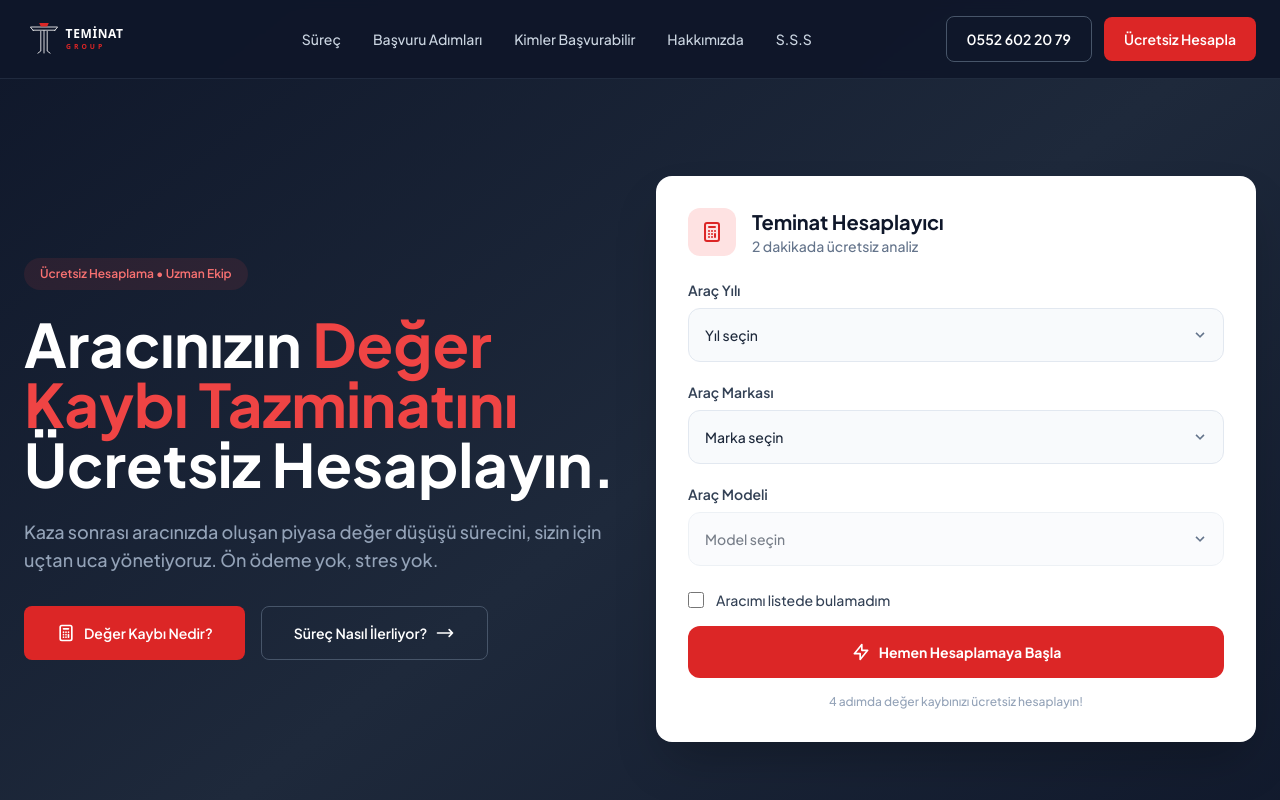
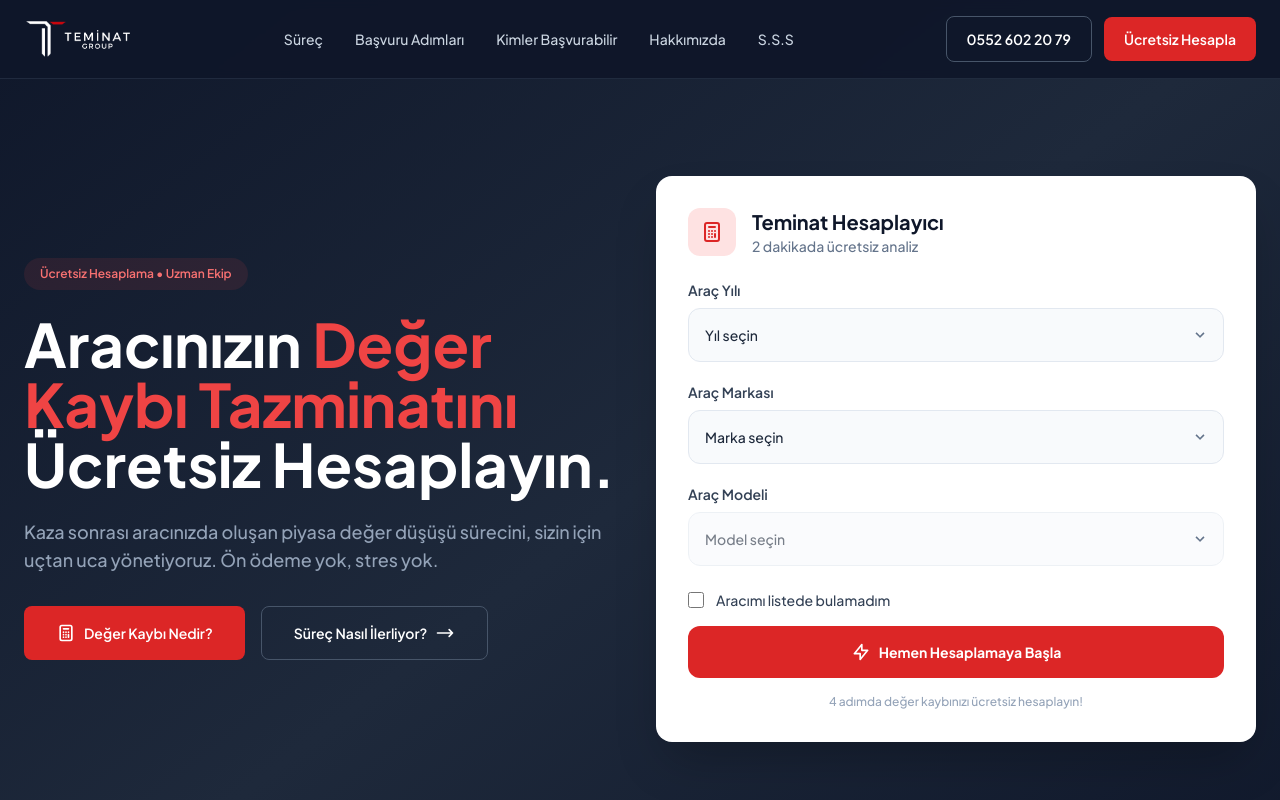
Before and after one commit to hasandkk/ototazminat-claude, a website: page index.html in a window 1280 px wide. Shown: the top 800 px of the page. Drawn offline with Linux system fonts and the light colour scheme.

Commit message:
Gerçek PNG logoyu ekle ve tüm sayfalarda SVG yerine kullan
- assets/logo.png eklendi (kullanıcının orijinal logosu, kenar boşlukları kırpıldı)
- tüm HTML sayfalarında logo.svg -> logo.png

```diff
--- a/index.html
+++ b/index.html
@@ -47,7 +47,7 @@
     <div class="w-full max-w-7xl px-4 md:px-6 mx-auto">
       <nav class="flex justify-between items-center py-4">
         <a class="flex items-center" href="index.html" aria-label="Teminat Group Ana Sayfa">
-          <img alt="Teminat Group" class="h-9 md:h-10 w-auto object-contain" src="assets/logo.svg" />
+          <img alt="Teminat Group" class="h-9 md:h-10 w-auto object-contain" src="assets/logo.png" />
         </a>
         <div class="lg:hidden">
           <button type="button" data-menu-open class="flex items-center py-2 px-3 text-brand-500 hover:text-brand-400 rounded border border-slate-600 hover:border-slate-500" aria-label="Menüyü aç/kapat">
@@ -75,7 +75,7 @@
     <div data-menu-panel class="absolute top-0 left-0 bottom-0 w-5/6 max-w-sm bg-slate-800 border-r border-slate-700 shadow-xl transform transition-transform duration-300 -translate-x-full">
       <nav class="flex flex-col py-6 px-6 h-full">
         <div class="flex items-center mb-8">
-          <a class="mr-auto flex items-center" href="index.html"><img alt="Teminat Group" class="h-9 w-auto object-contain" src="assets/logo.svg" /></a>
+          <a class="mr-auto flex items-center" href="index.html"><img alt="Teminat Group" class="h-9 w-auto object-contain" src="assets/logo.png" /></a>
           <button type="button" data-menu-close class="p-2 text-slate-400 hover:text-white">
             <svg class="h-6 w-6" fill="none" viewBox="0 0 24 24" stroke="currentColor"><path stroke-linecap="round" stroke-linejoin="round" stroke-width="2" d="M6 18L18 6M6 6l12 12"></path></svg>
           </button>
@@ -365,7 +365,7 @@
         <div class="flex flex-wrap -mx-4 items-center">
           <div class="w-full lg:w-1/2 px-4 mb-12 lg:mb-0">
             <div class="relative rounded-xl overflow-hidden shadow-lg aspect-[4/3] bg-gradient-to-br from-slate-800 to-slate-900 flex items-center justify-center">
-              <img alt="Teminat Group" class="h-20 md:h-24 w-auto object-contain opacity-90" src="assets/logo.svg" />
+              <img alt="Teminat Group" class="h-20 md:h-24 w-auto object-contain opacity-90" src="assets/logo.png" />
             </div>
           </div>
           <div class="w-full lg:w-1/2 px-4">
@@ -442,7 +442,7 @@
     <div class="w-full max-w-7xl px-4 md:px-6 mx-auto">
       <div class="flex flex-col md:flex-row flex-wrap -mx-4 mb-12 gap-8 md:gap-0">
         <div class="w-full lg:w-1/3 px-4 mb-6 md:mb-10 lg:mb-0 text-center md:text-left">
-          <a class="inline-block mb-6" href="index.html"><img alt="Teminat Group" class="h-10 w-auto object-contain mx-auto md:mx-0" src="assets/logo.svg" /></a>
+          <a class="inline-block mb-6" href="index.html"><img alt="Teminat Group" class="h-10 w-auto object-contain mx-auto md:mx-0" src="assets/logo.png" /></a>
           <p class="text-slate-400 text-sm leading-relaxed max-w-sm opacity-90">Araç değer kaybı süreçlerinde teknoloji destekli çözüm ortağınız. Karmaşık sigorta bürokrasisini sizin için şeffaf, hızlı ve sonuç odaklı bir deneyime dönüştürüyoruz.</p>
         </div>
         <div class="w-full sm:w-1/2 lg:w-1/6 px-4 mb-6 md:mb-10 lg:mb-0 text-center md:text-left">
```
Also changed, not shown: deger-kaybi-hesaplayici.html (+2 -2 lines), pages/aydinlatma-metni.html (+1 -1 lines), pages/cerez-politikasi.html (+1 -1 lines), pages/gizlilik-politikasi.html (+1 -1 lines), pages/kullanim-kosullari.html (+1 -1 lines), assets/logo.png (added).
